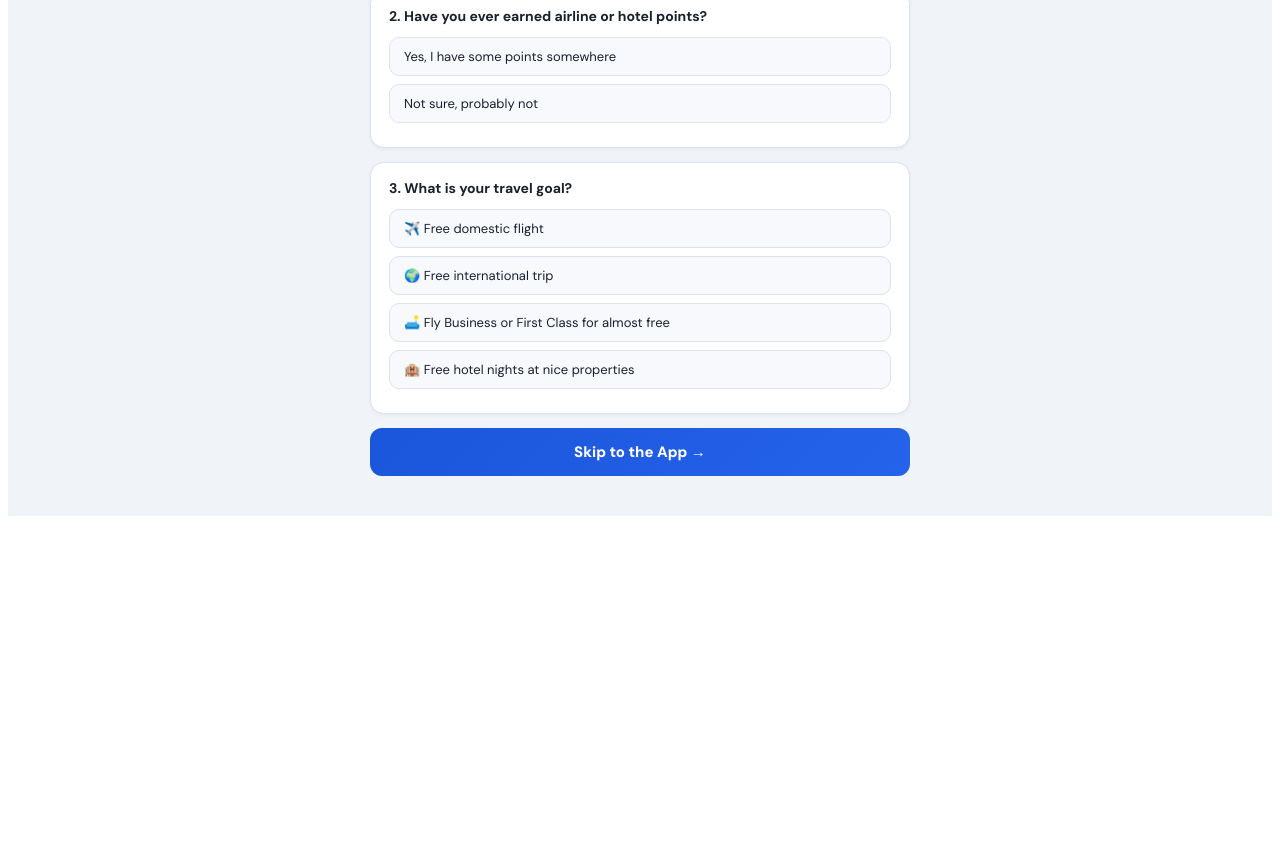
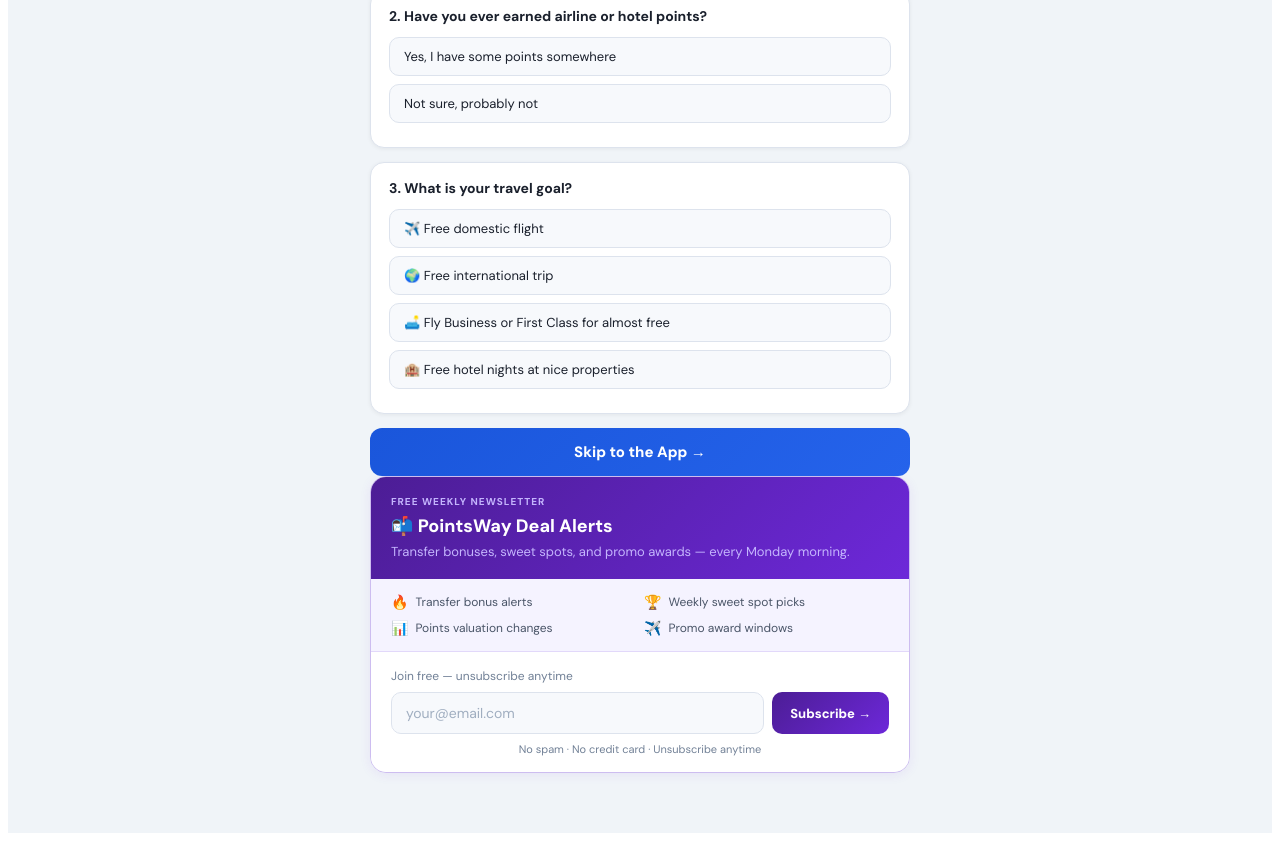
Before and after one commit to Femster88/pointsway, a Next.js app: page / in a window 1280 px wide. Shown: the part 548-1389 px from the top of the page. Before the commit the page ends 1072 px from the top, so only its background shows below. Built offline with nearby package versions, Linux system fonts and the light colour scheme.

Commit message:
add email capture - Buttondown newsletter signup

```diff
--- a/app/page.jsx
+++ b/app/page.jsx
@@ -1265,6 +1265,7 @@
         <div style={{fontSize:12,fontWeight:700,color:T.text3,textTransform:"uppercase",letterSpacing:"0.08em",marginBottom:10}}>🎯 Dream Trip Tracker</div>
         <Card><DreamTracker wallet={wallet} /></Card>
       </div>
+      <div style={{marginBottom:16}}><EmailCapture compact={true}/></div>
       <button onClick={onNext} disabled={!hasPoints} style={{width:"100%",padding:"14px",borderRadius:12,border:"none",background:hasPoints?"linear-gradient(135deg,#1a56db,#2563eb)":"#e2e8f0",color:hasPoints?"#fff":"#a0aec0",fontSize:15,fontWeight:800,cursor:hasPoints?"pointer":"not-allowed",fontFamily:"inherit"}}>{hasPoints?"Search for Redemptions →":"Enter at least one balance to continue"}</button>
     </div>
   );
@@ -1570,6 +1571,168 @@
   );
 }
 
+// ─── EMAIL CAPTURE ───────────────────────────────────────────────
+var BUTTONDOWN_URL = "https://buttondown.com/api/emails/embed-subscribe/babafemi";
+
+function EmailCapture(props) {
+  var compact = props.compact || false;
+  var [email, setEmail] = useState("");
+  var [status, setStatus] = useState("idle"); // idle | loading | success | error
+  var [errorMsg, setErrorMsg] = useState("");
+
+  function handleSubmit() {
+    if (!email || email.indexOf("@") < 0) {
+      setErrorMsg("Please enter a valid email address.");
+      setStatus("error");
+      return;
+    }
+    setStatus("loading");
+    setErrorMsg("");
+
+    var formData = new FormData();
+    formData.append("email", email);
+    formData.append("tag", "pointsway");
+
+    fetch(BUTTONDOWN_URL, {
+      method: "POST",
+      body: formData,
+      mode: "no-cors",
+    }).then(function() {
+      // no-cors means we can't read the response but submission goes through
+      setStatus("success");
+      setEmail("");
+    }).catch(function() {
+      setStatus("error");
+      setErrorMsg("Something went wrong. Try again or visit buttondown.com/babafemi directly.");
+    });
+  }
+
+  function handleKeyDown(e) {
+    if (e.key === "Enter") handleSubmit();
+  }
+
+  if (compact) {
+    // Slim inline version for inside the app
+    return (
+      <div style={{padding:"14px 16px",background:T.purpleLight,border:"1px solid "+T.purple+"44",borderRadius:14}}>
+        <div style={{fontSize:13,fontWeight:800,color:T.purple,marginBottom:3}}>
+          📬 Get weekly deal alerts
+        </div>
+        <div style={{fontSize:12,color:T.text2,marginBottom:12,lineHeight:1.5}}>
+          Transfer bonuses, sweet spots, and promo awards — delivered every Monday. Free, no spam.
+        </div>
+        {status === "success" ? (
+          <div style={{padding:"12px 14px",background:T.greenLight,border:"1px solid "+T.green+"44",borderRadius:10,textAlign:"center"}}>
+            <div style={{fontSize:16,marginBottom:4}}>🎉</div>
+            <div style={{fontSize:13,fontWeight:700,color:T.green}}>You're on the list!</div>
+            <div style={{fontSize:12,color:T.text2,marginTop:2}}>Check your inbox for a confirmation email.</div>
+          </div>
+        ) : (
+          <div style={{display:"flex",gap:8}}>
+            <input
+              type="email"
+              value={email}
+              onChange={function(e) { setEmail(e.target.value); setStatus("idle"); }}
+              onKeyDown={handleKeyDown}
+              placeholder="your@email.com"
+              style={{flex:1,padding:"10px 13px",borderRadius:10,border:"1px solid "+(status==="error"?T.red:T.purple+"44"),background:"#fff",color:T.text,fontSize:13,fontFamily:"inherit",outline:"none"}}
+            />
+            <button
+              onClick={handleSubmit}
+              disabled={status === "loading"}
+              style={{padding:"10px 16px",borderRadius:10,border:"none",background:status==="loading"?"#a0aec0":T.purple,color:"#fff",fontSize:13,fontWeight:800,cursor:status==="loading"?"not-allowed":"pointer",fontFamily:"inherit",flexShrink:0}}>
+              {status === "loading" ? "..." : "Subscribe"}
+            </button>
+          </div>
+        )}
+        {status === "error" && errorMsg && (
+          <div style={{fontSize:11,color:T.red,marginTop:6}}>{errorMsg}</div>
+        )}
+      </div>
+    );
+  }
+
+  // Full version for quiz screen
+  return (
+    <div style={{width:"100%",maxWidth:540,marginBottom:20}}>
+      <div style={{borderRadius:16,overflow:"hidden",border:"1px solid "+T.purple+"44",boxShadow:"0 2px 12px rgba(109,40,217,0.08)"}}>
+        {/* Header */}
+        <div style={{background:"linear-gradient(135deg,#4c1d95,#6d28d9)",padding:"18px 20px"}}>
+          <div style={{fontSize:10,color:"#c4b5fd",fontWeight:700,letterSpacing:"0.1em",textTransform:"uppercase",marginBottom:6}}>
+            Free Weekly Newsletter
+          </div>
+          <div style={{fontSize:18,fontWeight:800,color:"#fff",marginBottom:4}}>
+            📬 PointsWay Deal Alerts
+          </div>
+          <div style={{fontSize:13,color:"#c4b5fd",lineHeight:1.5}}>
+            Transfer bonuses, sweet spots, and promo awards — every Monday morning.
+          </div>
+        </div>
+
+        {/* What you get */}
+        <div style={{background:T.purpleLight,padding:"14px 20px",borderBottom:"1px solid "+T.purple+"22"}}>
+          <div style={{display:"grid",gridTemplateColumns:"1fr 1fr",gap:8}}>
+            {[
+              {icon:"🔥",text:"Transfer bonus alerts"},
+              {icon:"🏆",text:"Weekly sweet spot picks"},
+              {icon:"📊",text:"Points valuation changes"},
+              {icon:"✈️",text:"Promo award windows"},
+            ].map(function(item) {
+              return (
+                <div key={item.text} style={{display:"flex",alignItems:"center",gap:7,fontSize:12,color:T.text2}}>
+                  <span style={{fontSize:14}}>{item.icon}</span>
+                  <span>{item.text}</span>
+                </div>
+              );
+            })}
+          </div>
+        </div>
+
+        {/* Form */}
+        <div style={{background:"#fff",padding:"16px 20px"}}>
+          {status === "success" ? (
+            <div style={{textAlign:"center",padding:"10px 0"}}>
+              <div style={{fontSize:32,marginBottom:10}}>🎉</div>
+              <div style={{fontSize:16,fontWeight:800,color:T.green,marginBottom:4}}>You're on the list!</div>
+              <div style={{fontSize:13,color:T.text2,lineHeight:1.5}}>
+                Check your inbox for a confirmation email from Buttondown. First deal alert arrives Monday.
+              </div>
+            </div>
+          ) : (
+            <div>
+              <div style={{fontSize:12,color:T.text3,marginBottom:8}}>
+                Join free — unsubscribe anytime
+              </div>
+              <div style={{display:"flex",gap:8,marginBottom:status==="error"?8:0}}>
+                <input
+                  type="email"
+                  value={email}
+                  onChange={function(e) { setEmail(e.target.value); setStatus("idle"); }}
+                  onKeyDown={handleKeyDown}
+                  placeholder="your@email.com"
+                  style={{flex:1,padding:"11px 14px",borderRadius:10,border:"1px solid "+(status==="error"?T.red:T.border),background:T.surface2,color:T.text,fontSize:14,fontFamily:"inherit",outline:"none"}}
+                />
+                <button
+                  onClick={handleSubmit}
+                  disabled={status === "loading"}
+                  style={{padding:"11px 18px",borderRadius:10,border:"none",background:status==="loading"?"#a0aec0":"linear-gradient(135deg,#4c1d95,#6d28d9)",color:"#fff",fontSize:13,fontWeight:800,cursor:status==="loading"?"not-allowed":"pointer",fontFamily:"inherit",flexShrink:0}}>
+                  {status === "loading" ? "Subscribing..." : "Subscribe →"}
+                </button>
+              </div>
+              {status === "error" && errorMsg && (
+                <div style={{fontSize:12,color:T.red,lineHeight:1.5}}>{errorMsg}</div>
+              )}
+              <div style={{fontSize:11,color:T.text3,marginTop:8,textAlign:"center"}}>
+                No spam · No credit card · Unsubscribe anytime
+              </div>
+            </div>
+          )}
+        </div>
+      </div>
+    </div>
+  );
+}
+
 // ─── SHARED DEAL CARD ─────────────────────────────────────────────
 function SharedDealCard(props) {
   var deal = props.deal;
@@ -1781,6 +1944,7 @@
             <SharedDealCard deal={sharedDeal} onEnter={()=>setScreen("app")}/>
           )}
           <QuizStep onDone={()=>setScreen("app")}/>
+          <EmailCapture/>
         </div>
       </div>
     );
```
